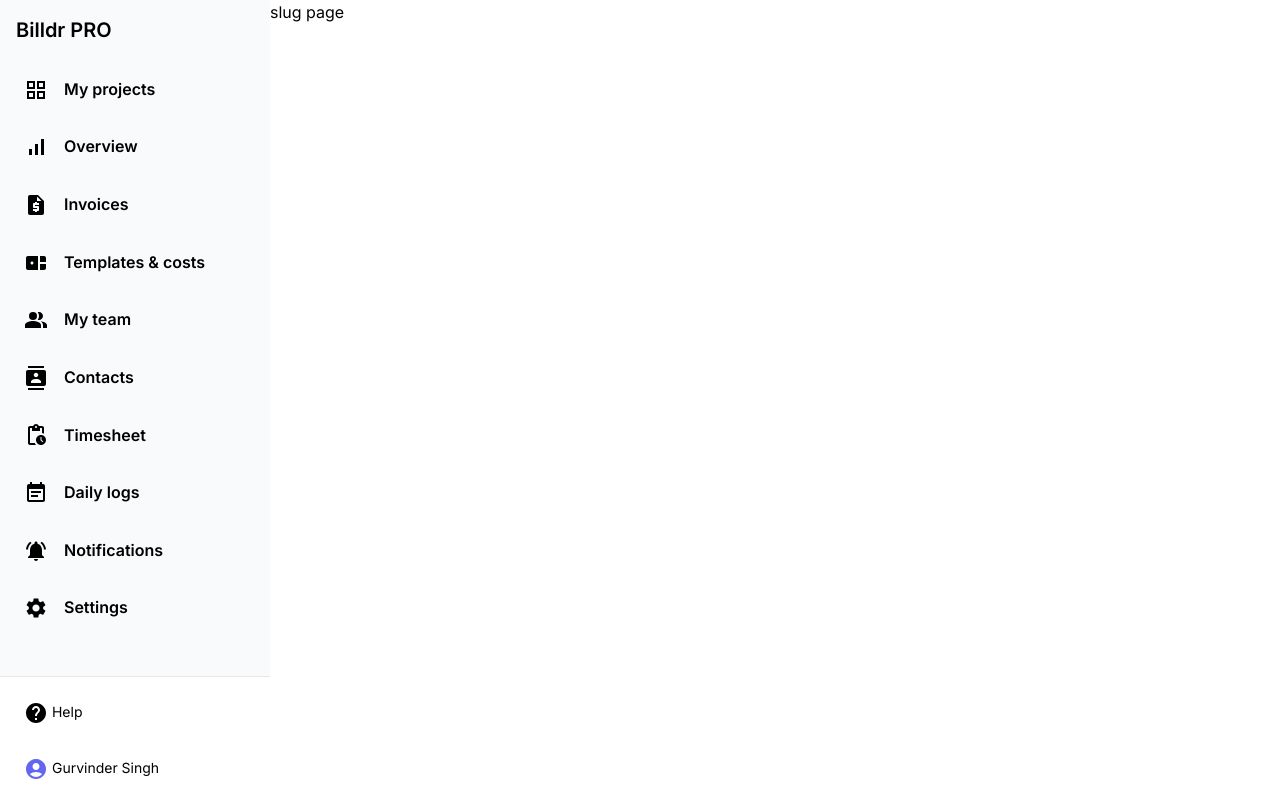
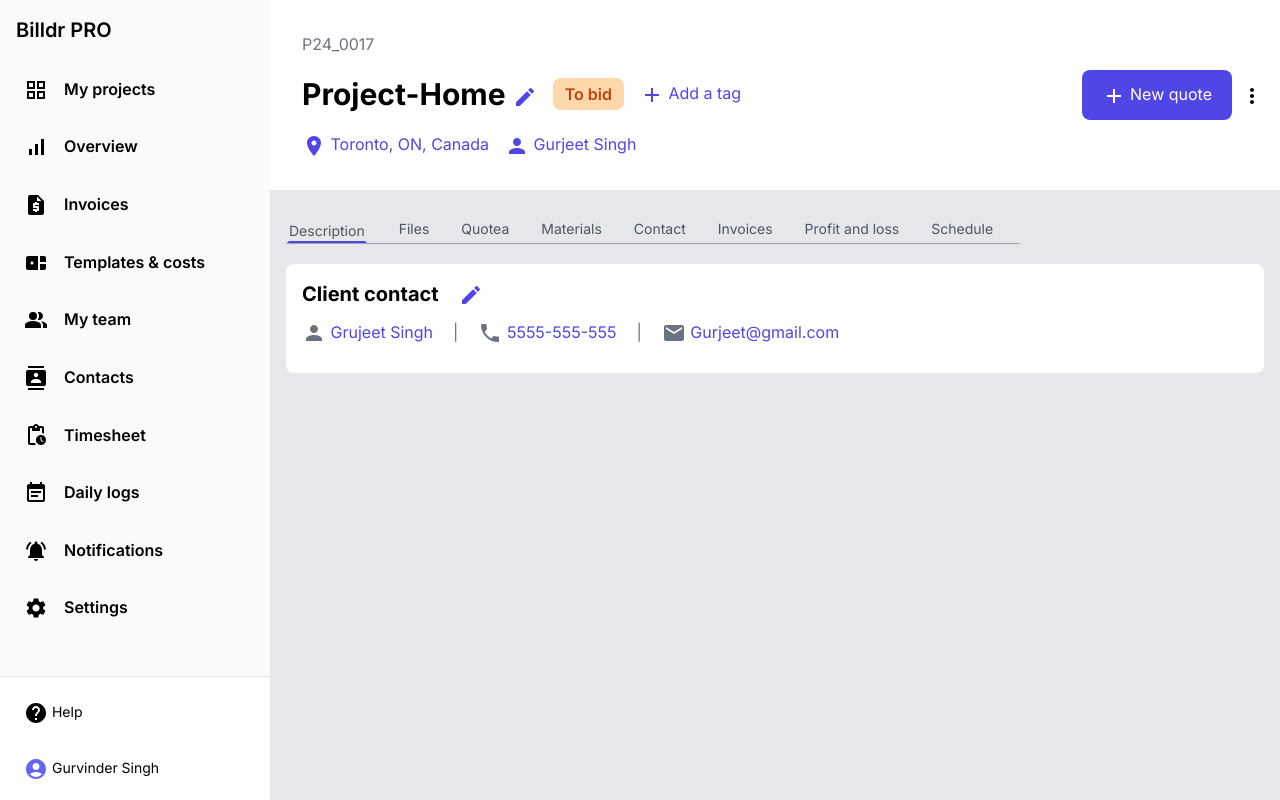
Before and after one commit to gursewak8427/prosbro, a Next.js app: page /my-projects/1 in a window 1280 px wide. Built offline with nearby package versions, Linux system fonts and the light colour scheme.

Commit message:
added slug of my project

```diff
--- a/src/app/(website)/my-projects/[slug]/page.js
+++ b/src/app/(website)/my-projects/[slug]/page.js
@@ -1,8 +1,60 @@
 import React from 'react'
-
+import EditIcon from '@mui/icons-material/Edit';
+import LocationOnIcon from '@mui/icons-material/LocationOn';
+import PersonIcon from '@mui/icons-material/Person';
+import AddIcon from '@mui/icons-material/Add';
+import MoreVertIcon from '@mui/icons-material/MoreVert';
+import LocalPhoneIcon from '@mui/icons-material/LocalPhone';
+import EmailIcon from '@mui/icons-material/Email';
 function page() {
   return (
-    <div>slug page</div>
+    <div className="w-full bg-gray-200 min-h-screen">
+       <div className='flex justify-between p-4 bg-white'>
+          <div className='p-4'>
+            <h1 className='text-gray-500'>P24_0017</h1>
+              <div className='flex gap-4 items-center mt-5 mb-5'>
+                <h1 className='text-3xl font-bold'>Project-Home <span className='text-indigo-600'><EditIcon/></span></h1>
+                <p className='px-3 py-1 bg-orange-200 font-semibold text-orange-700 rounded-lg'>To bid</p>
+                <button className='text-indigo-600'><span><AddIcon/></span> Add a tag</button>
+              </div>
+              <div className='flex gap-4 items-center text-indigo-600'>
+                <p><span><LocationOnIcon/> </span> Toronto, ON, Canada</p>
+                <p><span><PersonIcon/></span> Gurjeet Singh</p>
+              </div>
+          </div>
+          <div className='flex items-center gap-2'>
+            <button className='px-5 py-3 bg-indigo-600 hover:bg-indigo-700 text-white rounded-lg'><span><AddIcon/></span> New quote</button>
+            <h1><span><MoreVertIcon/></span></h1>
+          </div>
+       </div>
+
+       <div className='p-4 mt-3 mb-5'>
+           <div >
+             <ul className='flex gap-8 border border-b-gray-400 w-9/12'>
+              <li className='text-gray-600 text-sm border-2 border-b-indigo-600'>Description</li>
+              <li className='text-gray-600 text-sm'>Files</li>
+              <li className='text-gray-600 text-sm'>Quotea</li>
+              <li className='text-gray-600 text-sm'>Materials</li>
+              <li className='text-gray-600 text-sm'>Contact</li>
+              <li className='text-gray-600 text-sm'>Invoices</li>
+              <li className='text-gray-600 text-sm'>Profit and loss</li>
+              <li className='text-gray-600 text-sm'>Schedule</li>
+             </ul>
+           </div>
+            {/* from here there should be more pages  */}
+           <div className='mt-5 mb-5 bg-white p-4 rounded-lg'>
+             <h1 className='flex items-center text-xl font-bold'>Client contact<span className='ml-5 text-indigo-600'> <EditIcon/></span></h1>
+             <div className='flex gap-5 mt-3 mb-3 text-indigo-600'>
+              <p><span className='text-gray-500'><PersonIcon/></span> Grujeet Singh</p>
+              <p className='text-gray-500'>|</p>
+              <p><span className='text-gray-500'><LocalPhoneIcon/> </span>5555-555-555</p>
+              <p className='text-gray-500'>|</p>
+              <p><span className='text-gray-500'><EmailIcon/> </span> Gurjeet@gmail.com</p>
+             </div>
+           </div>
+       </div>
+
+    </div>
   )
 }
 
--- a/src/app/(website)/my-projects/new/clinet-creation/page.js
+++ b/src/app/(website)/my-projects/new/clinet-creation/page.js
@@ -1,5 +1,6 @@
 import React from 'react'
 import ArrowBackIosIcon from '@mui/icons-material/ArrowBackIos';
+import Link from 'next/link';
 
 function page() {
     return (
@@ -44,10 +45,12 @@ function page() {
                         <input placeholder="English" className="w-full h-10 px-3 py-2 border rounded-lg shadow-sm focus:outline-none focus:ring-2 focus:ring-indigo-600" />
                     </div>
                     <div className="mb-4 flex justify-between">
-
-                        <button className="bg-gray-300 h-10 w-full text-sm font-semibold text-gray-600 px-4 py-2 rounded-xl  hover:bg-gray-400 transition-colors" >
+                       <Link href={"/my-projects/8aa910fb-c6c2-42ed-9dfb-b98d6be4e004?tab=description"}>
+                       <button className="bg-gray-300 h-10 w-full text-sm font-semibold text-gray-600 px-4 py-2 rounded-xl  hover:bg-gray-400 transition-colors" >
                             Confirm and create project
                         </button>
+                       </Link>
+
 
 
                     </div>
```
